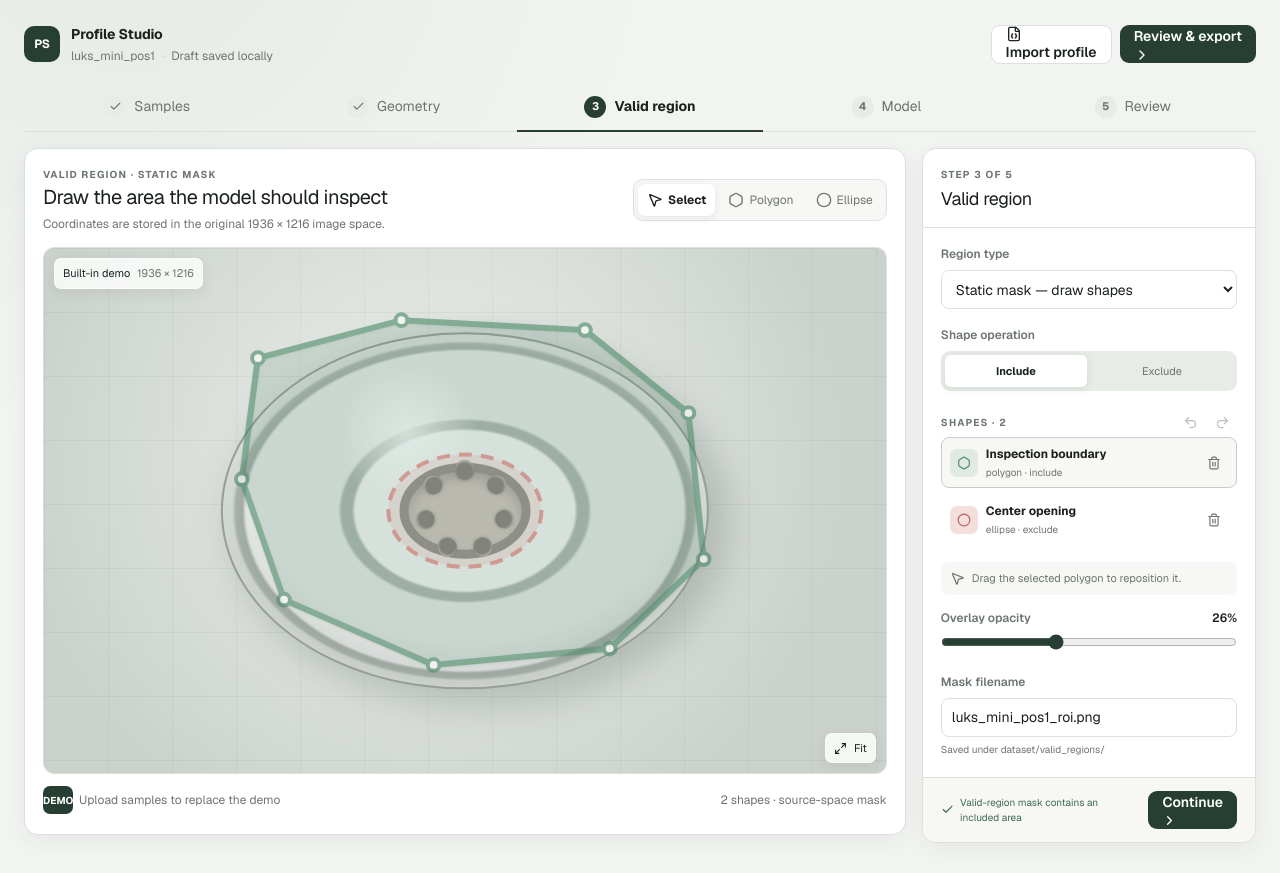
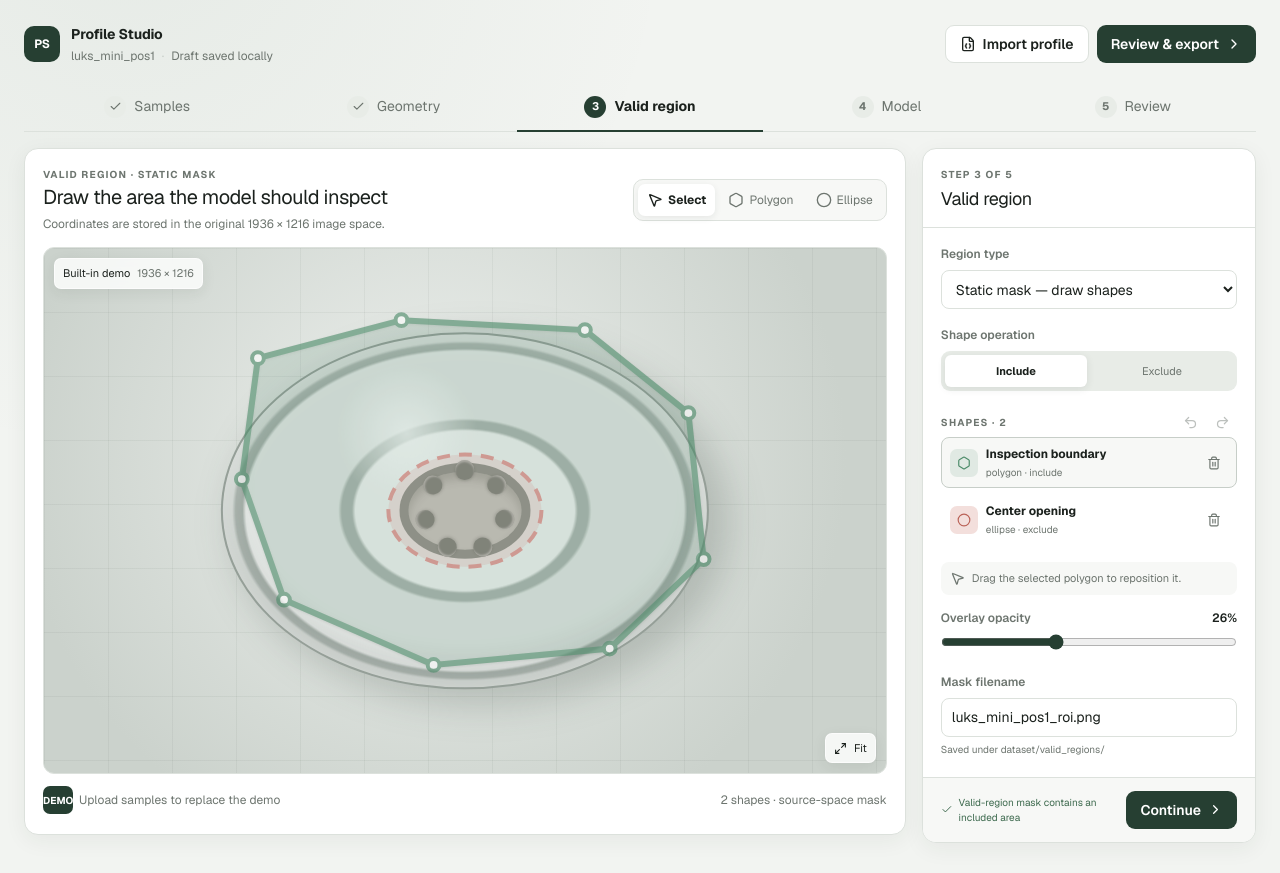
Before and after one commit to domenravnik/profile-studio, a Next.js app: page / in a window 1280 px wide. Built offline with nearby package versions, Linux system fonts and the light colour scheme.

Commit message:
Improve button styling and layout adjustments

```diff
--- a/app/globals.css
+++ b/app/globals.css
@@ -154,16 +154,24 @@ button:disabled {
 }
 
 .button {
+  display: inline-flex;
+  align-items: center;
   min-height: 38px;
   padding: 0 14px;
   justify-content: center;
   gap: 7px;
   border-radius: 9px;
   font-weight: 560;
+  line-height: 1;
+  white-space: nowrap;
   transition:
     background 140ms ease,
     transform 140ms ease,
     border-color 140ms ease;
+}
+
+.button svg {
+  flex: 0 0 auto;
 }
 
 .button:hover:not(:disabled) {
```
Also changed, not shown: 1 other file (tests, documents, lock files or other folders).
